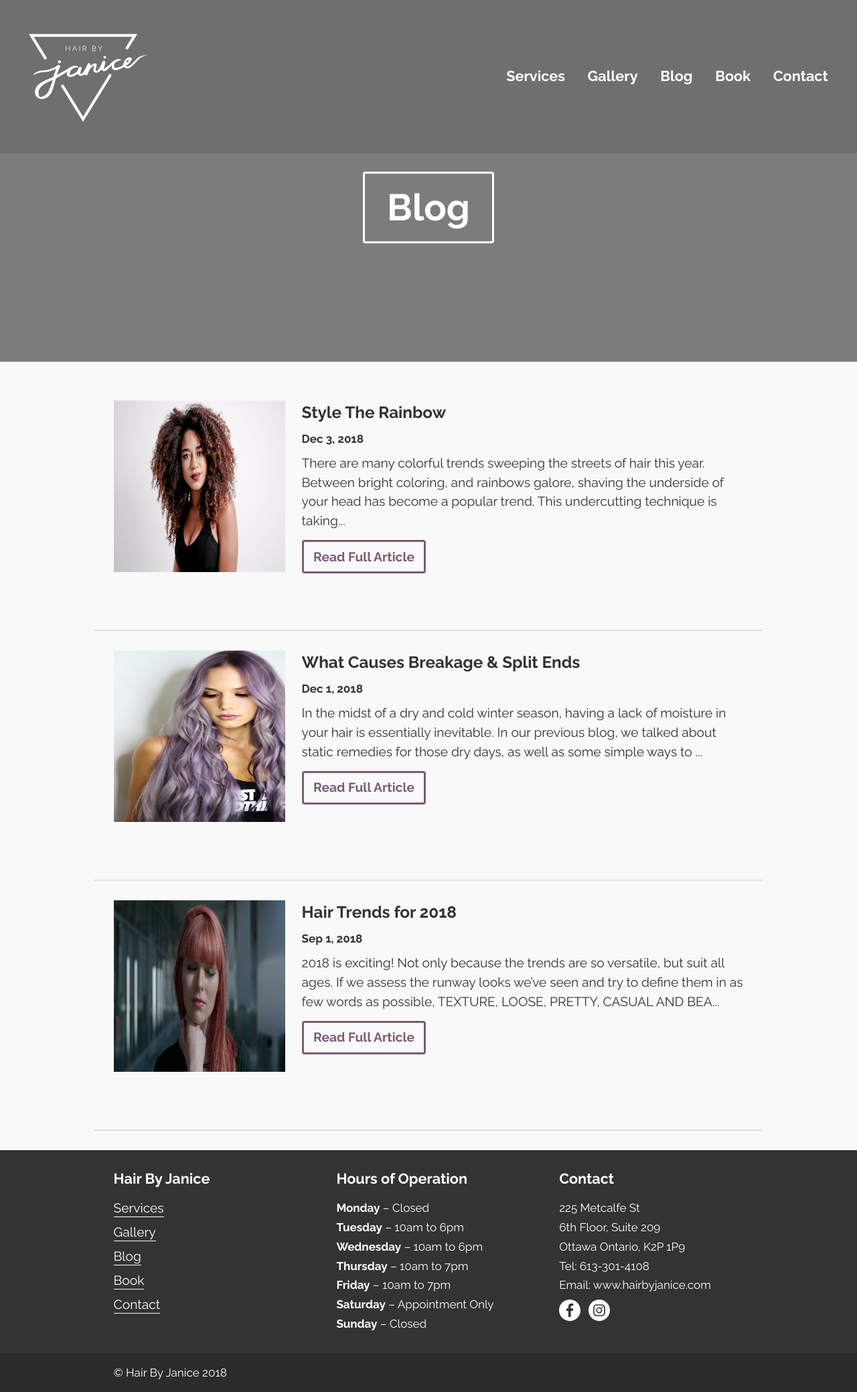
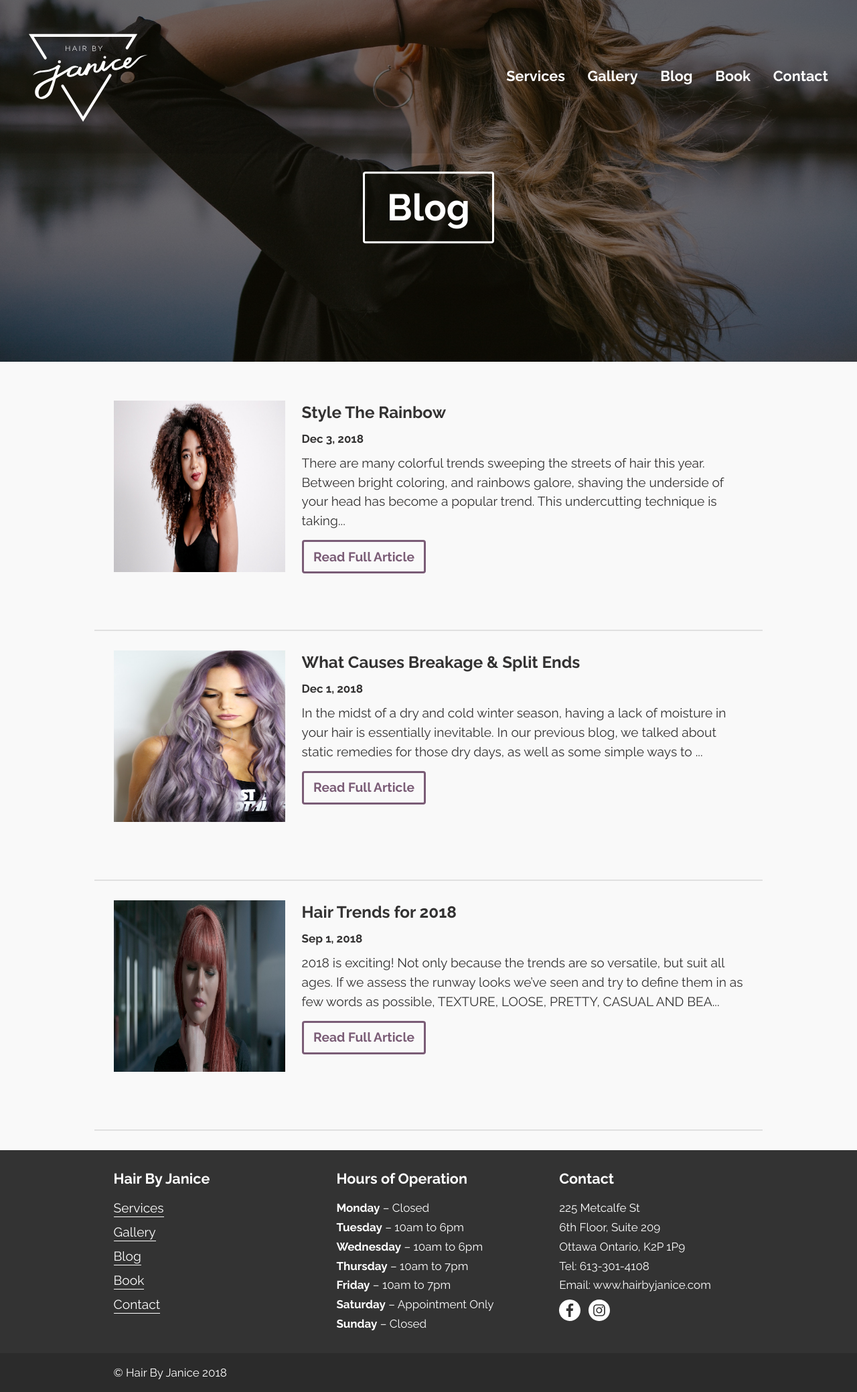
Before and after one commit to Dorsey2121/hair-by-janice, a Jekyll site: the page built from blog.html, in a window 1280 px wide. Shown: the whole page at 67% size. Built offline with Jekyll 4.4.1, drawn with Linux system fonts in a browser that asks for light colours.

Commit message:
speeling correction

```diff
--- a/blog.html
+++ b/blog.html
@@ -2,7 +2,7 @@
 layout: default
 ---
 
-  <div class="blog-banner relative push-2" style="background-image:linear-gradient(rgba(0, 0, 0, .5), rgba(0, 0, 0, .5)), url({{site.data.blog.banner-blog.image}})">
+  <div class="blog-banner relative push-2" style="background-image:linear-gradient(rgba(0, 0, 0, .5), rgba(0, 0, 0, .5)), url({{site.data.blog-banner.banner-blog.image}})">
     <div class="banner-content-sub absolute pad-t-2 pad-b-2">
       <h1 class="tena banner-h1-box">Blog</h1>
     </div>
```
